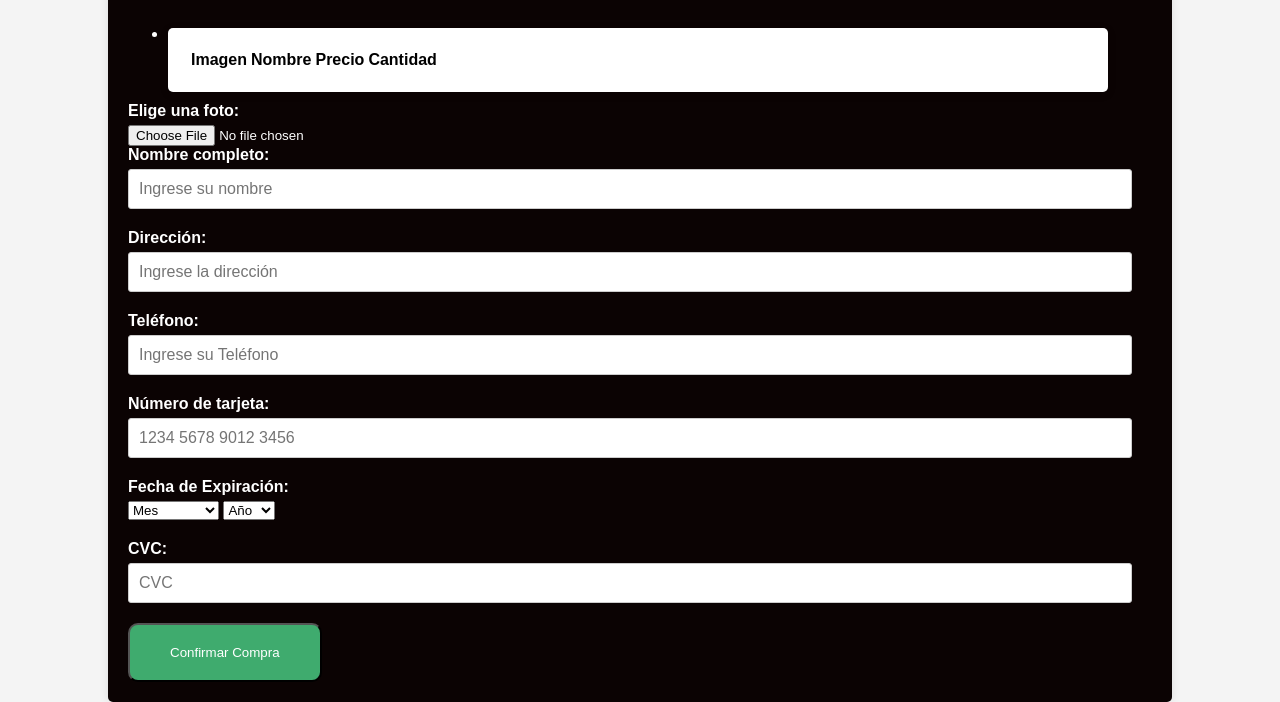
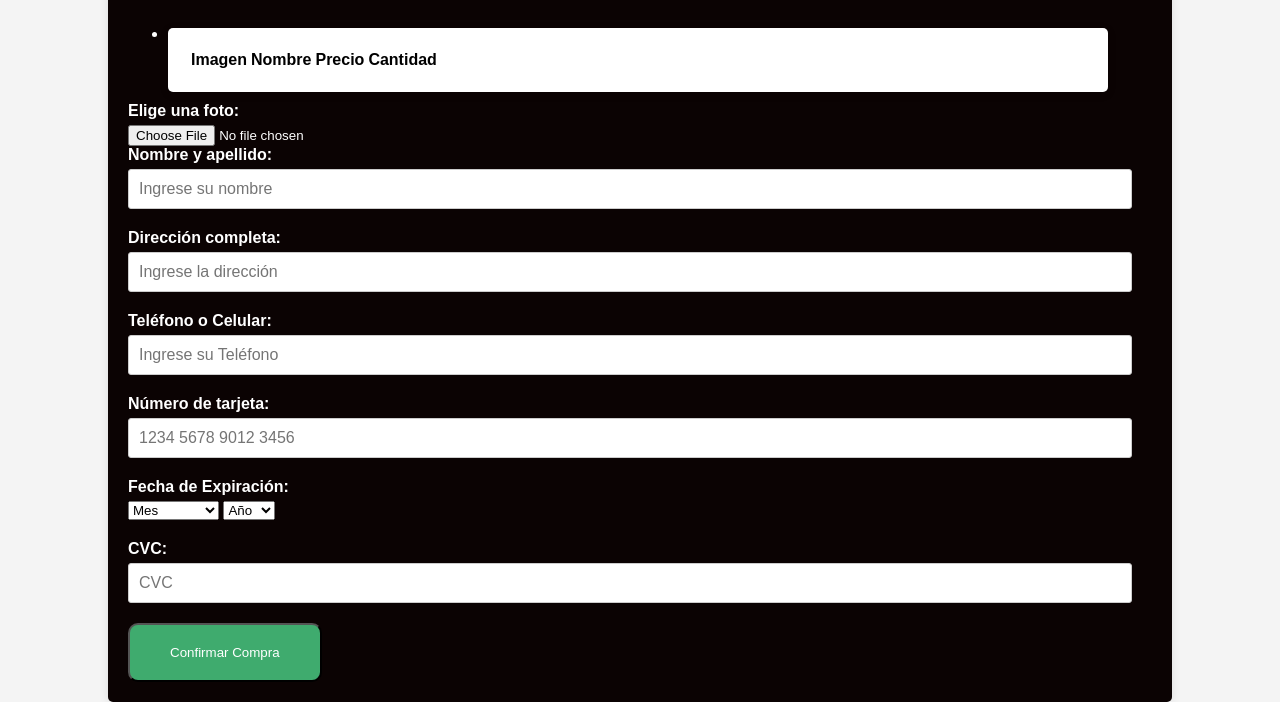
Before and after one commit to davidliranzo/ventas-de-tenis-online, a plain HTML site: page pagos.html in a window 1280 px wide. Shown: the part 158-860 px from the top of the page. Drawn offline with Linux system fonts and the light colour scheme.

Commit message:
Agregando cambios en la funcionalidad de confirmación de pago

```diff
--- a/pagos.html
+++ b/pagos.html
@@ -38,15 +38,15 @@
                 <label for="foto">Elige una foto:</label>
                 <input type="file" id="foto" name="foto" accept="image/*">
                 <div class="nombre">
-                    <label for="nombre">Nombre completo:</label>
+                    <label for="nombre">Nombre y apellido:</label>
                     <input type="text" id="nombre" placeholder="Ingrese su nombre">
                 </div>
                 <div class="direccion">
-                    <label for="direccion">Dirección:</label>
+                    <label for="direccion">Dirección completa:</label>
                     <input type="text" id="direccion" placeholder="Ingrese la dirección">
                 </div>
                 <div class="numeros">
-                    <label for="telefono">Teléfono:</label>
+                    <label for="telefono">Teléfono o Celular:</label>
                     <input type="text" id="telefono" placeholder="Ingrese su Teléfono" maxlength="10">
                 </div>
                 <div class="tarjeta">
```
